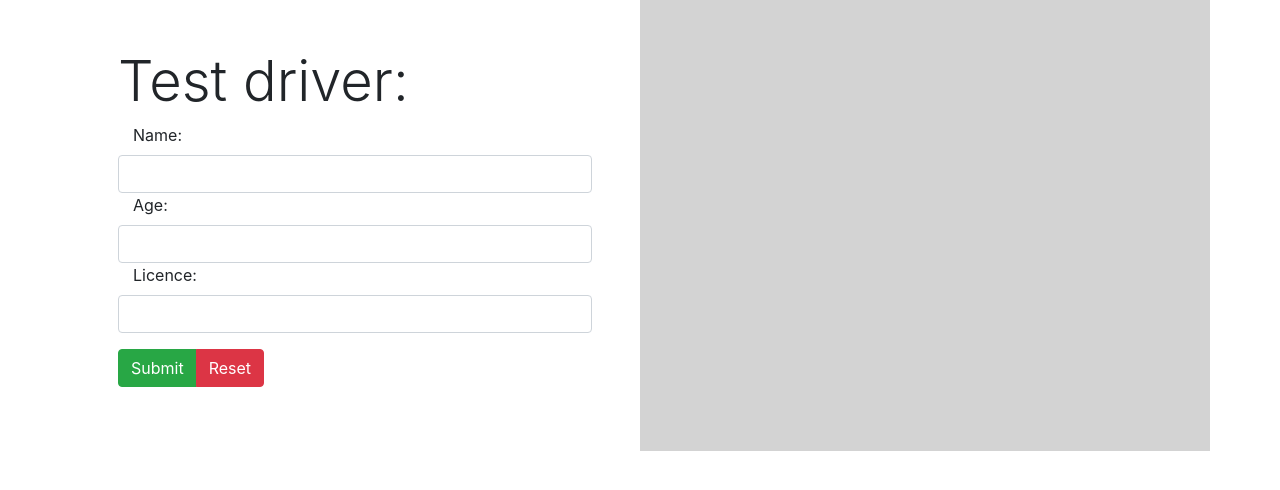
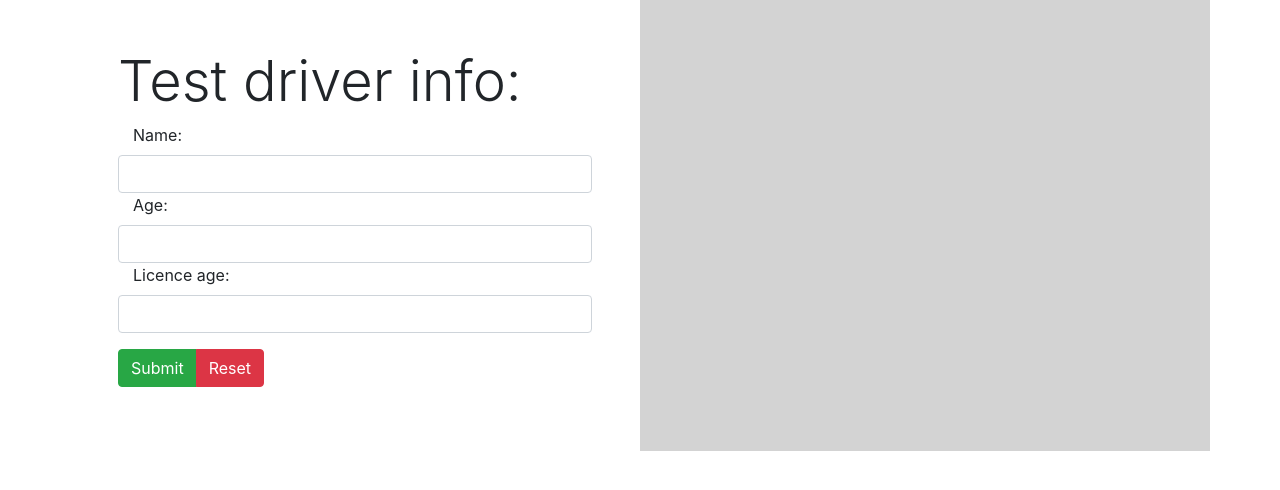
Before and after one commit to horizon-code-academy/ternary-driver, a plain HTML site: page index.html in a window 1280 px wide. Drawn offline with nearby package versions, Linux system fonts and the light colour scheme.

Commit message:
finalisation

```diff
--- a/index.html
+++ b/index.html
@@ -14,12 +14,12 @@
         <div class="row">
             <div class="col-6 p-5">
                 <form>
-                    <h4 class="display-4">Test driver:</h3>
+                    <h4 class="display-4">Test driver info:</h3>
                     <label for="name" class="col-12">Name:</label>
                     <input id="name" type="text" class="form-control">
                     <label for="age" class="col-12">Age:</label>
                     <input id="age" type="text" class="form-control">
-                    <label for="lic" class="col-12">Licence:</label>
+                    <label for="lic" class="col-12">Licence age:</label>
                     <input id="lic" type="text" class="form-control">
                     <div class="btn-group mt-3">
                         <button id="submit" type="button" class="btn btn-success">Submit</button>
--- a/main.js
+++ b/main.js
@@ -5,15 +5,15 @@ document.querySelector('#submit').addEventListener("click", () => {
         name: document.querySelector('#name').value || "Anonymous",
         age,
         lic: age < 18 ? 0 : licDate,
-        drive:  age < 18 || age > 65 ? "No" : licDate >= 2 ? "Expert" : "Yes",
+        drive: age < 18 || age > 65 ? "No" : licDate >= 2 ? "Expert" : "Yes",
     };
     document.querySelector('.result').innerHTML = `
     <strong>Name:</strong>
     <br/> ${person.name}<br/>
     <strong>Age:</strong>
-    <br/> ${person.age} ans<br/>
+    <br/> ${person.age} year${person.age < 1 || 's'}<br/>
     <strong>License date:</strong>
-    <br/> ${person.lic} ans<br/>
+    <br/> ${person.lic} year${person.lic < 1 || 's'}<br/>
     <strong>Is driver:</strong>
     <br/> ${
         person.drive === "No"
```
